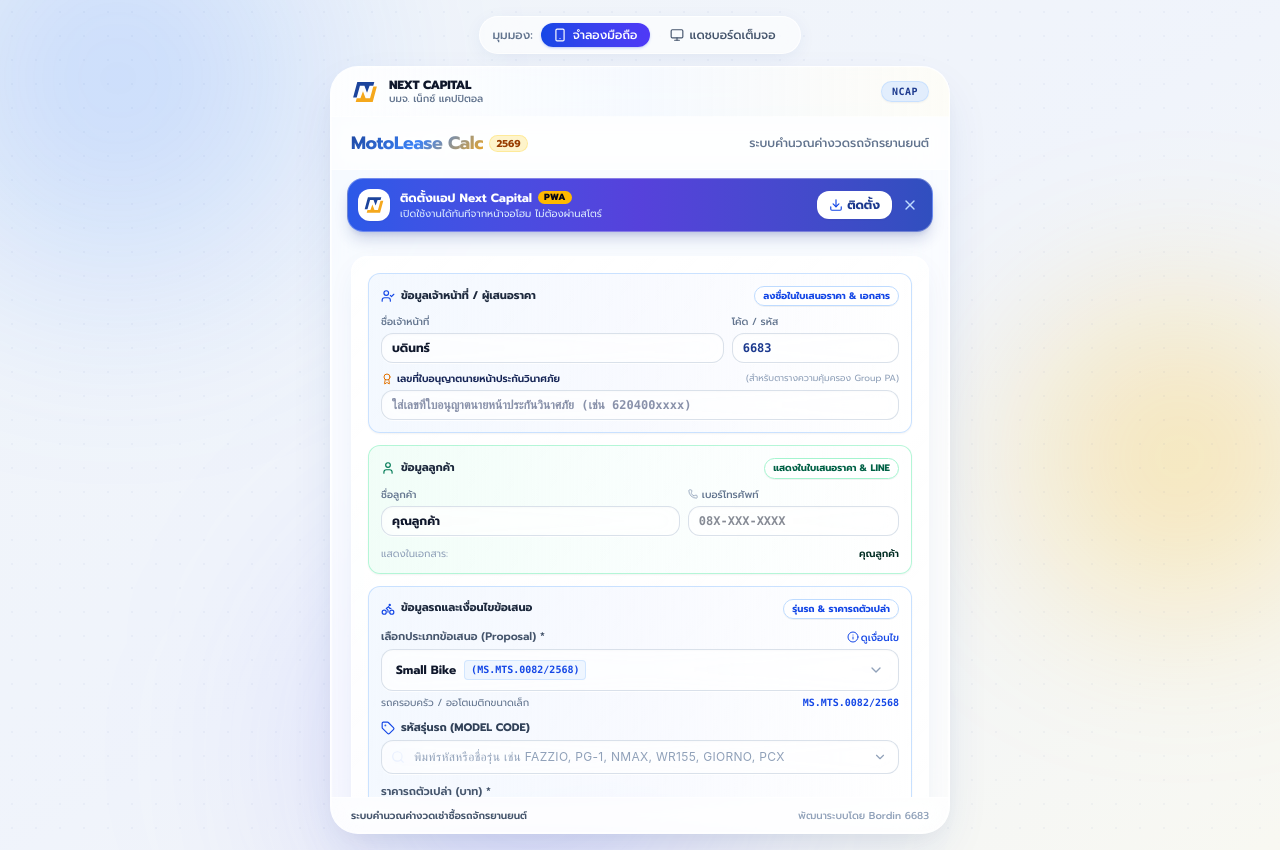
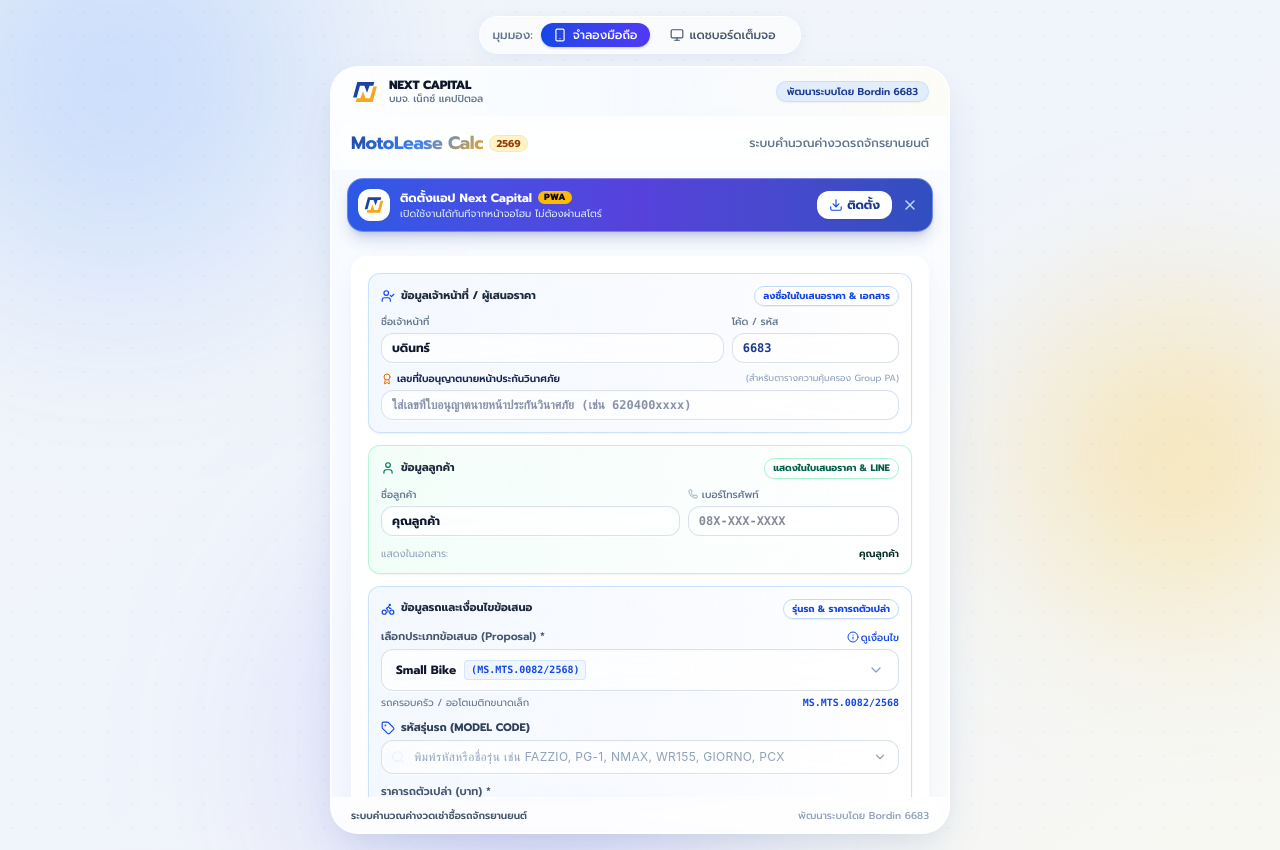
Before and after one commit to aonbordin-blip/Next-Capital-, a React (Vite) app: page / in a window 1280 px wide. Built offline with nearby package versions, Linux system fonts and the light colour scheme.

Commit message:
style: update header branding text
Replace the NCAP ticker with developer branding information in the header.

```diff
--- a/src/App.tsx
+++ b/src/App.tsx
@@ -440,8 +440,8 @@
               </span>
             </div>
           </div>
-          <span className="text-[10px] font-bold px-2.5 py-0.5 rounded-full bg-blue-100/80 text-blue-900 border border-blue-200/70 font-mono tracking-wider shadow-xs">
-            NCAP
+          <span className="text-[10px] font-semibold px-2.5 py-0.5 rounded-full bg-blue-100/80 text-blue-900 border border-blue-200/70 shadow-xs whitespace-nowrap">
+            พัฒนาระบบโดย Bordin 6683
           </span>
         </div>
 
```
